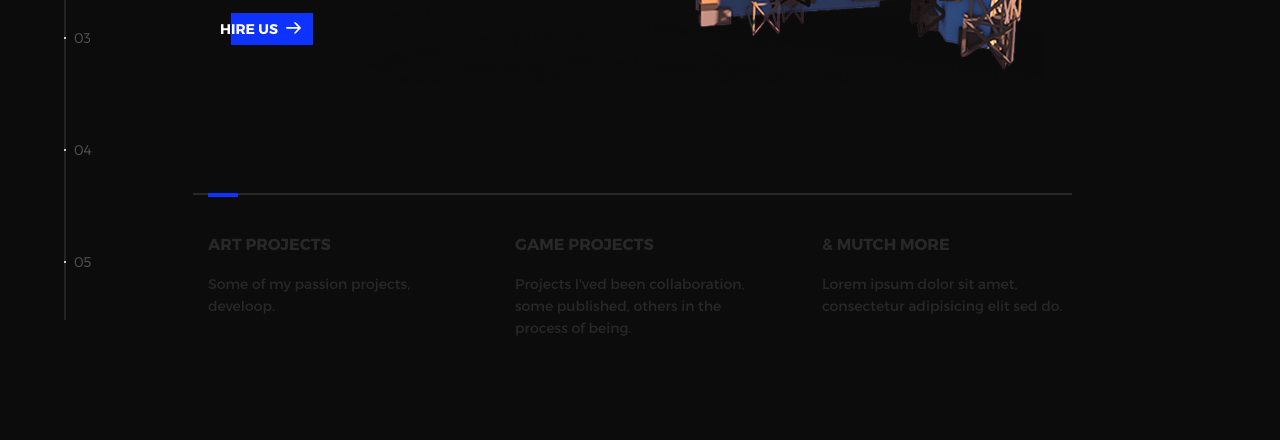
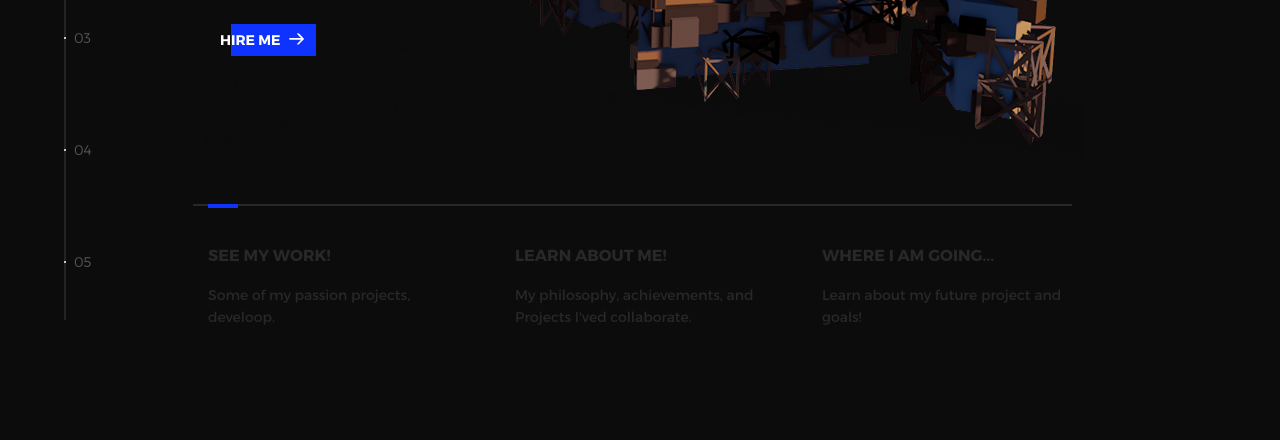
Before and after one commit to NunoBaptista57/NunoBaptista57.github.io, a plain HTML site: page index.html in a window 1280 px wide. Shown: the part 430-870 px from the top of the page. Drawn offline with nearby package versions, Linux system fonts and the light colour scheme.

Commit message:
smal adjustments

```diff
--- a/index.html
+++ b/index.html
@@ -30,7 +30,7 @@
             <img src="assets/img/logo.png" alt="Global">
             <p>Nuno Baptista</p>
           </a>
-          <button class="header--cta cta">Hire Us</button>
+          <button class="header--cta cta">Hire Me</button>
           <div class="header--nav-toggle">
             <span></span>
           </div>
@@ -41,13 +41,31 @@
             <li><span>Works</span></li>
             <li><span>About</span></li>
             <li><span>Contact</span></li>
-            <li><span>Hire us</span></li>
+            <li><span>Hire Me</span></li>
           </ul>
         </nav>
         <ul class="l-main-content main-content">
           <li class="l-section section section--is-active">
             <div class="intro">
               <div class="intro--banner">
+
+                <h1>Nuno's</h1>
+                <div class="typewriter">
+                  <h1>Portfolio</h1>
+                </div>
+
+
+                <button class="cta">Hire Me
+                  <svg version="1.1" id="Layer_1" xmlns="http://www.w3.org/2000/svg" xmlns:xlink="http://www.w3.org/1999/xlink" x="0px" y="0px" viewBox="0 0 150 118" style="enable-background:new 0 0 150 118;" xml:space="preserve">
+                  <g transform="translate(0.000000,118.000000) scale(0.100000,-0.100000)">
+                    <path d="M870,1167c-34-17-55-57-46-90c3-15,81-100,194-211l187-185l-565-1c-431,0-571-3-590-13c-55-28-64-94-18-137c21-20,33-20,597-20h575l-192-193C800,103,794,94,849,39c20-20,39-29,61-29c28,0,63,30,298,262c147,144,272,271,279,282c30,51,23,60-219,304C947,1180,926,1196,870,1167z"/>
+                  </g>
+                  </svg>
+                  <span class="btn-background"></span>
+                </button>
+                <img src="assets/img/machine_profile_up.png" alt="Welcome">
+              </div>
+
                 <!--
                 <h1>Greetings and salutations,<br>
                     <span id="typed-strings">
@@ -61,10 +79,7 @@
 
                 <h1>Your next<br>interactive<br>experience</h1>
                 -->
-                <h1>Nuno's</h1>
-                <div class="typewriter">
-                  <h1>Portfolio</h1>
-                </div>
+
                 <!--
                 <div class="css-typing">
                   <h1>
@@ -79,30 +94,21 @@
                 </div>
                 -->
 
-                <button class="cta">Hire Us
-                  <svg version="1.1" id="Layer_1" xmlns="http://www.w3.org/2000/svg" xmlns:xlink="http://www.w3.org/1999/xlink" x="0px" y="0px" viewBox="0 0 150 118" style="enable-background:new 0 0 150 118;" xml:space="preserve">
-                  <g transform="translate(0.000000,118.000000) scale(0.100000,-0.100000)">
-                    <path d="M870,1167c-34-17-55-57-46-90c3-15,81-100,194-211l187-185l-565-1c-431,0-571-3-590-13c-55-28-64-94-18-137c21-20,33-20,597-20h575l-192-193C800,103,794,94,849,39c20-20,39-29,61-29c28,0,63,30,298,262c147,144,272,271,279,282c30,51,23,60-219,304C947,1180,926,1196,870,1167z"/>
-                  </g>
-                  </svg>
-                  <span class="btn-background"></span>
-                </button>
-                <img src="assets/img/machine_profile_up2.png" alt="Welcome">
-              </div>
+
 
 
               <div class="intro--options">
                 <a href="#0">
-                  <h3>Art projects</h3>
+                  <h3>See my work!</h3>
                   <p>Some of my passion projects, develoop.</p>
                 </a>
                 <a href="#0">
-                  <h3>Game projects</h3>
-                  <p>Projects I'ved been collaboration, some published, others in the process of being.</p>
+                  <h3>Learn about me!</h3>
+                  <p>My philosophy, achievements, and Projects I'ved collaborate.</p>
                 </a>
                 <a href="#0">
-                  <h3>& mutch more</h3>
-                  <p>Lorem ipsum dolor sit amet, consectetur adipisicing elit sed do.</p>
+                  <h3>Where I am going... </h3>
+                  <p>Learn about my future project and goals!</p>
                 </a>
               </div>
             </div>
@@ -311,7 +317,7 @@
     <li>Works</li>
     <li>About</li>
     <li>Contact</li>
-    <li>Hire us</li>
+    <li>Hire Me</li>
   </ul>
 </div>
 
```
Also changed, not shown: assets/js/functions.js (+14 -0 lines).
